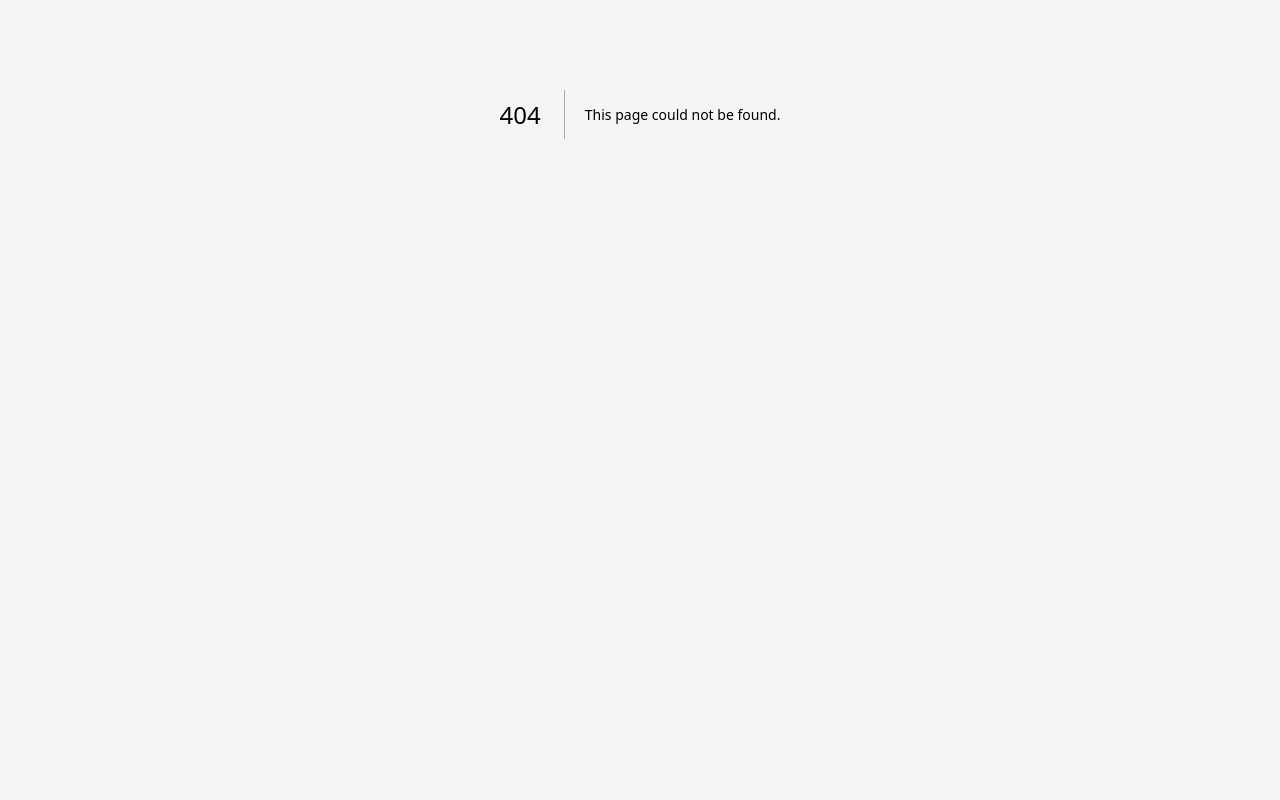
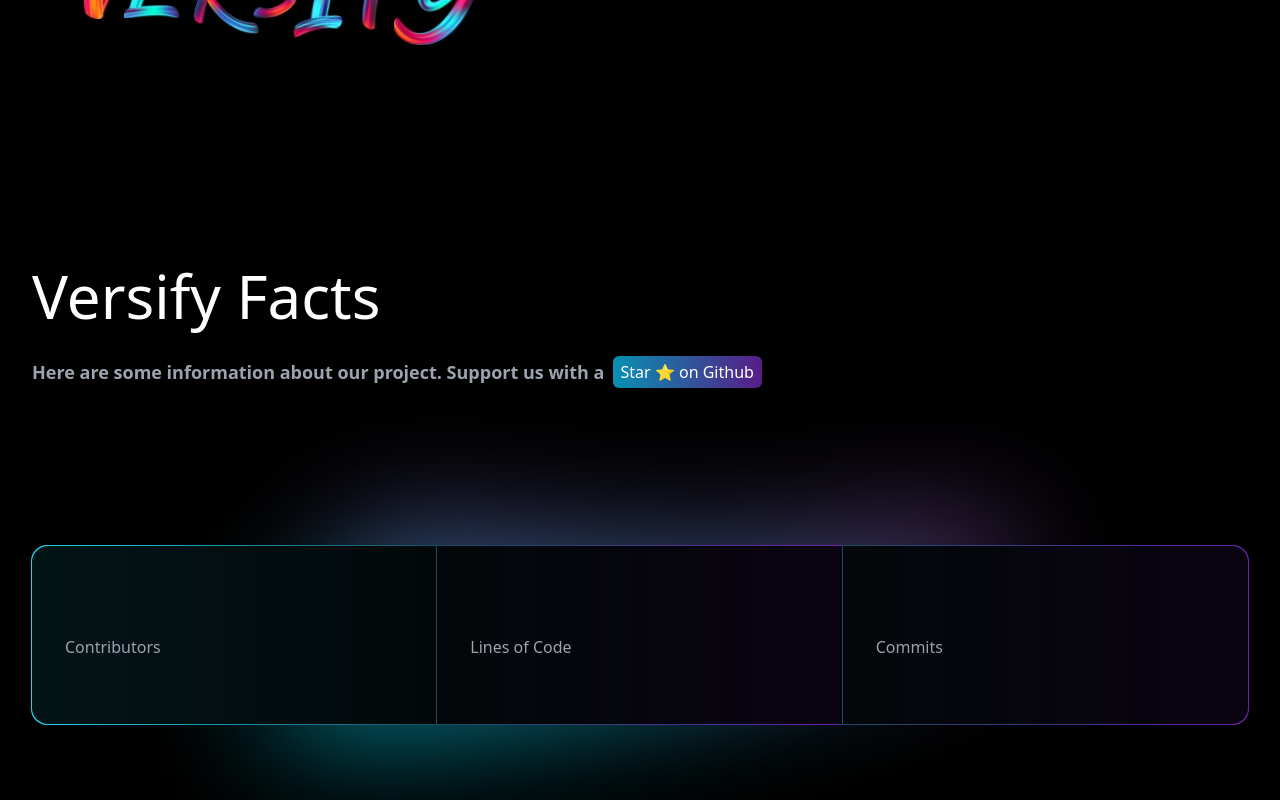
Before and after one commit to Namit2111/bible-verse-finder, a Next.js app in the folder frontend/: page /about in a window 1280 px wide. Before the commit this address had no page. Shown: the part 286-1086 px from the top of the page. Before the commit the page ends 800 px from the top, so only its background shows below. Built offline with nearby package versions, Linux system fonts and the light colour scheme; no server answers.

Commit message:
Feat/about us page (#48)
* adjust the animation beam

* add stats design

* feat(ui): add about stats page

* feat(ui): fix lint issue

```diff
--- /dev/null
+++ b/frontend/app/about/page.tsx
@@ -0,0 +1,65 @@
+import React from "react";
+import Header from "@/components/Header";
+import { NumberTicker } from "@/components/NumberTicker";
+import { getRepoDetails } from "@/lib/getRepoDetails";
+
+export const revalidate = 1200 // Invalidate the cache every 20 minutes;
+
+export default async function About() {
+	const repoData = await getRepoDetails();
+
+	return (
+		<div className="min-h-screen bg-black">
+			<Header />
+			<section className="px-4 mx-auto relative sm:px-6 lg:px-8 max-w-7xl py-8 max-md:text-center ">
+				<div>
+					<h1 className="text-4xl font-normal text-white max-xs:text-3xl lg:text-5xl xl:text-6xl">
+						Versify Facts
+					</h1>
+					<div className="flex flex-wrap max-md:gap-1 gap-2 items-center max-md:justify-center">
+						<p className="my-4 text-base md:text-lg font-bold text-gray-400 sm:mt-8 mb-8">
+							Here are some information about our project. Support us with a{" "}
+						</p>
+						<p className="text-primary-500 bg-gradient-to-r from-cyan-600 to-purple-900 rounded-md text-white px-2 py-1"><a href="https://github.com/Namit2111/bible-verse-finder" target="_blank" rel="noreferrer noopenner">Star ⭐️ on Github</a></p>
+					</div>
+				</div>
+				<div className="relative max-md:overflow-hidden">
+					<div className="absolute top-1/2 left-1/2 transform -translate-x-1/2 -translate-y-1/2">
+						<svg className="blur-3xl filter opacity-70" width="756" height="202" viewBox="0 0 756 202" fill="none" xmlns="http://www.w3.org/2000/svg">
+							<path d="M434.095 21.8754C619.918 21.8754 755.509 -33.413 755.509 31.8038C755.509 97.0206 268.41 201.855 82.5876 201.855C-103.234 201.855 82.5876 97.0207 82.5876 31.8039C82.5876 -33.4129 248.273 21.8754 434.095 21.8754Z" fill="url(#b)" />
+							<defs>
+								<linearGradient id="b" x1="0" y1="121.855" x2="8.92305" y2="-28.873" gradientUnits="userSpaceOnUse">
+									<stop offset="0%" style={{stopColor: "var(--color-cyan-500)"}}></stop>
+									<stop offset="100%" style={{ stopColor: "var(--color-purple-300)" }}></stop>
+								</linearGradient>
+							</defs>
+						</svg>
+					</div>
+					<div className="flex justify-evenly items-center flex-wrap mt-32 max-md:mt-14 max-md:gap-3 mb-11">
+						<div className="relative items-center justify-center md:w-2/6 w-11/12">
+								<div className="absolute -inset-px bg-gradient-to-r from-cyan-400 to-cyan-900 rounded-s-2xl max-md:rounded-2xl"></div>
+								<div className="relative px-8 py-6 md:py-12 text-white bg-black/90 border border-transparent rounded-s-2xl max-md:rounded-2xl">
+									<NumberTicker value={repoData.totalContributors} className="text-4xl md:text-6xl text-white" />
+									<p className="text-gray-400 my-4 max-sm:text-xs">Contributors</p>
+								</div>
+						</div>
+						<div className="relative items-center justify-center md:w-2/6 w-11/12">
+								<div className="absolute -inset-px bg-gradient-to-r from-cyan-900 to-purple-800 max-md:rounded-2xl"></div>
+								<div className="relative px-8 py-6 md:py-12 text-white bg-black/90 border border-transparent max-md:rounded-2xl">
+									<NumberTicker value={repoData.totalLinesOfCode} className="text-4xl md:text-6xl text-white" />
+									<p className="text-gray-400 my-4 max-sm:text-xs">Lines of Code</p>
+								</div>
+						</div>
+						<div className="relative items-center justify-center md:w-2/6 w-11/12">
+								<div className="absolute -inset-px bg-gradient-to-r from-cyan-900 to-purple-800 rounded-e-2xl max-md:rounded-2xl"></div>
+								<div className="relative px-8 py-6 md:py-12 text-white bg-black/90 border border-transparent rounded-e-2xl max-md:rounded-2xl">
+									<NumberTicker value={repoData.totalCommits} className="text-4xl md:text-6xl text-white" />
+									<p className="text-gray-400 my-4 max-sm:text-xs">Commits</p>
+								</div>
+						</div>
+					</div>
+				</div>
+			</section>
+		</div>
+	);
+}
--- a/frontend/app/globals.css
+++ b/frontend/app/globals.css
@@ -36,6 +36,7 @@
 		--color-5: 90 100% 63%;
 		--color-cyan-500: #00bcd4;
 		--color-purple-500: #9c27b0;
+		--color-purple-300: #b54fc6;
 	}
 
   .dark {
--- a/frontend/components/AnimatedBeam/AnimatedBeam.tsx
+++ b/frontend/components/AnimatedBeam/AnimatedBeam.tsx
@@ -16,8 +16,8 @@ export const AnimatedBeam: React.FC<AnimatedBeamProps> = ({
 	duration = Math.random() * 3 + 4,
 	delay = 0,
 	pathColor = "white",
-	pathWidth = 2,
-	pathOpacity = 0.5,
+	pathWidth = 3,
+	pathOpacity = 0.7,
 	gradientStartColor = "#c02aea",
 	gradientStopColor = "#ea2a2a",
 	startXOffset = 0,
--- a/frontend/components/AnimatedBeam/AnimatedBeamGroup.tsx
+++ b/frontend/components/AnimatedBeam/AnimatedBeamGroup.tsx
@@ -1,6 +1,7 @@
 "use client";
 
 import React, { forwardRef, useRef } from "react";
+import Image from "next/image";
 
 import { cn } from "@/lib/utils";
 import { AnimatedBeam } from "./AnimatedBeam";
@@ -115,11 +116,11 @@ export const AnimatedBeamGroup = () => {
 };
 
 const Icons = {
-	bible: () => <img src="/images/bible.svg" alt="Bible" />,
+	bible: () => <Image src="/images/bible.svg" alt="Bible" width={100} height={100} />,
 	maleTech: () => (
-		<img src="/images/man-comp.jpg" width="800px" height="800px" alt="male-technologist" />
+		<Image src="/images/man-comp.jpg" width={800} height={800} alt="male-technologist" />
 	),
 	femaleTech: () => (
-		<img src="/images/woman-comp.jpg" width="800px" height="800px" alt="female-technologist" />
+		<Image src="/images/woman-comp.jpg" width={800} height={800} alt="female-technologist" />
 	),
 };
--- a/frontend/components/Header.tsx
+++ b/frontend/components/Header.tsx
@@ -6,10 +6,10 @@ import Image from "next/image";
 import { NavMenu } from "@/lib/interface";
 
 const navMenu = [
-	// {
-	// 	name: "About Us",
-	// 	link: "/about", // this should be changed when the "About Us" page is implemented
-	// },
+	{
+		name: "About Us",
+		link: "/about",
+	},
 	{
 		name: "Verse Match",
 		link: "/versematch",
@@ -40,10 +40,12 @@ export default function Header() {
 							onClick={() => setExpanded(!expanded)}
 						>
 							<span aria-hidden="true">
-								<img
+								<Image
 									className="w-7 h-7 invert"
 									src="/images/menu.svg"
 									alt="Menu Icon"
+									width={100}
+									height={100}
 								/>
 							</span>
 						</button>
@@ -51,7 +53,7 @@ export default function Header() {
 					<nav
 						className={`${expanded ? "max-md:flex max-md:flex-col max-md:basis-full max-md:pb-4 max-md:space-y-6" : "hidden"} md:ml-10 md:mr-auto md:space-x-10 lg:ml-20 lg:space-x-12 md:flex md:items-center md:justify-start`}
 					>
-						<div className="max-md:bg-gray-900 max-md:p-3 max-md:-mt-10 max-md:rounded-md">
+						<div className="flex max-md:flex-col max-md:bg-gray-900 max-md:p-3 max-md:-mt-10 max-md:rounded-md max-md:gap-2 gap-8">
 							{navMenu.map((item: NavMenu, index) => (
 								<Link
 									key={index}
--- /dev/null
+++ b/frontend/components/NumberTicker.tsx
@@ -0,0 +1,60 @@
+"use client";
+
+import { useEffect, useRef } from "react";
+import { useInView, useMotionValue, useSpring } from "framer-motion";
+
+import { cn } from "@/lib/utils";
+import { formatNumber } from "@/lib/formatNumber";
+
+export function NumberTicker({
+  value,
+  direction = "up",
+  delay = 0,
+  className,
+  decimalPlaces = 0,
+}: {
+  value: number;
+  direction?: "up" | "down";
+  className?: string;
+  delay?: number; // delay in s
+  decimalPlaces?: number;
+}) {
+  const ref = useRef<HTMLSpanElement>(null);
+  const motionValue = useMotionValue(direction === "down" ? value : 0);
+  const springValue = useSpring(motionValue, {
+    damping: 60,
+    stiffness: 100,
+  });
+  const isInView = useInView(ref, { once: true, margin: "0px" });
+
+	useEffect(() => {
+		if (isInView) {
+			setTimeout(() => {
+				motionValue.set(direction === "down" ? 0 : value);
+			}, delay * 1000);
+		}
+  }, [motionValue, isInView, delay, value, direction]);
+
+  useEffect(
+    () =>
+      springValue.on("change", (latest) => {
+        if (ref.current) {
+          ref.current.textContent = formatNumber(Intl.NumberFormat("en-US", {
+            minimumFractionDigits: decimalPlaces,
+            maximumFractionDigits: decimalPlaces,
+					}).format(+(latest.toFixed(decimalPlaces))));
+				}
+			}),
+    [springValue, decimalPlaces],
+	);
+
+  return (
+    <span
+      className={cn(
+        "inline-block tabular-nums text-black dark:text-white tracking-wider",
+        className,
+      )}
+      ref={ref}
+    />
+  );
+}
--- /dev/null
+++ b/frontend/lib/formatNumber.ts
@@ -0,0 +1,19 @@
+export function formatNumber(value: number | string): string {
+	const num = typeof value === "string" ? parseInt(value.replace(/,/g, ""), 10) : value;
+  if (isNaN(num)) {
+    return "0";
+	}
+
+  if (num >= 1_000_000_000) {
+    const billions = Math.floor(num / 1_000_000_000);
+    return num === billions * 1_000_000_000 ? `${billions}B` : `${billions}B+`;
+  } else if (num >= 1_000_000) {
+    const millions = Math.floor(num / 1_000_000);
+    return num === millions * 1_000_000 ? `${millions}M` : `${millions}M+`;
+  } else if (num >= 1_000) {
+    const thousands = Math.floor(num / 1_000);
+    return num === thousands * 1_000 ? `${thousands}k` : `${thousands}k+`;
+  } else {
+    return num.toString();
+  }
+}
--- /dev/null
+++ b/frontend/lib/getRepoDetails.ts
@@ -0,0 +1,38 @@
+export const getRepoDetails = async () => {
+  const repoUrl = "https://api.github.com/repos/Namit2111/bible-verse-finder";
+
+  try {
+    // Fetch all necessary data concurrently
+    const [commitsResponse, contributorsResponse, codeFreqResponse] = await Promise.all([
+      fetch(`${repoUrl}/commits?per_page=1&page=1`),
+      fetch(`${repoUrl}/contributors`),
+      fetch(`${repoUrl}/stats/code_frequency`),
+    ]);
+
+    // Extract and parse JSON responses
+    const commits = await commitsResponse.json();
+    const contributors = await contributorsResponse.json();
+    const linesOfCode = await codeFreqResponse.json();
+
+    const headerLink = commitsResponse.headers.get("link");
+    const lastPageMatch = headerLink?.match(/<[^>]*[&?]page=(\d+)>; rel="last"/);
+    const totalCommits = lastPageMatch ? +lastPageMatch[1] : commits.length;
+
+    const totalLinesOfCode = linesOfCode?.reduce((acc: number, curr: number[]) => acc + (curr[1] - Math.abs(curr[2])), 0);
+
+    return {
+      totalCommits,
+      totalContributors: contributors?.length,
+			totalLinesOfCode
+    };
+  } catch (error) {
+		console.error("Error fetching repo details:", error);
+
+    // Return a fallback result in case of error
+		return {
+      totalCommits: 0,
+      totalContributors: 0,
+      totalLinesOfCode: 0,
+    };
+  }
+};
```
